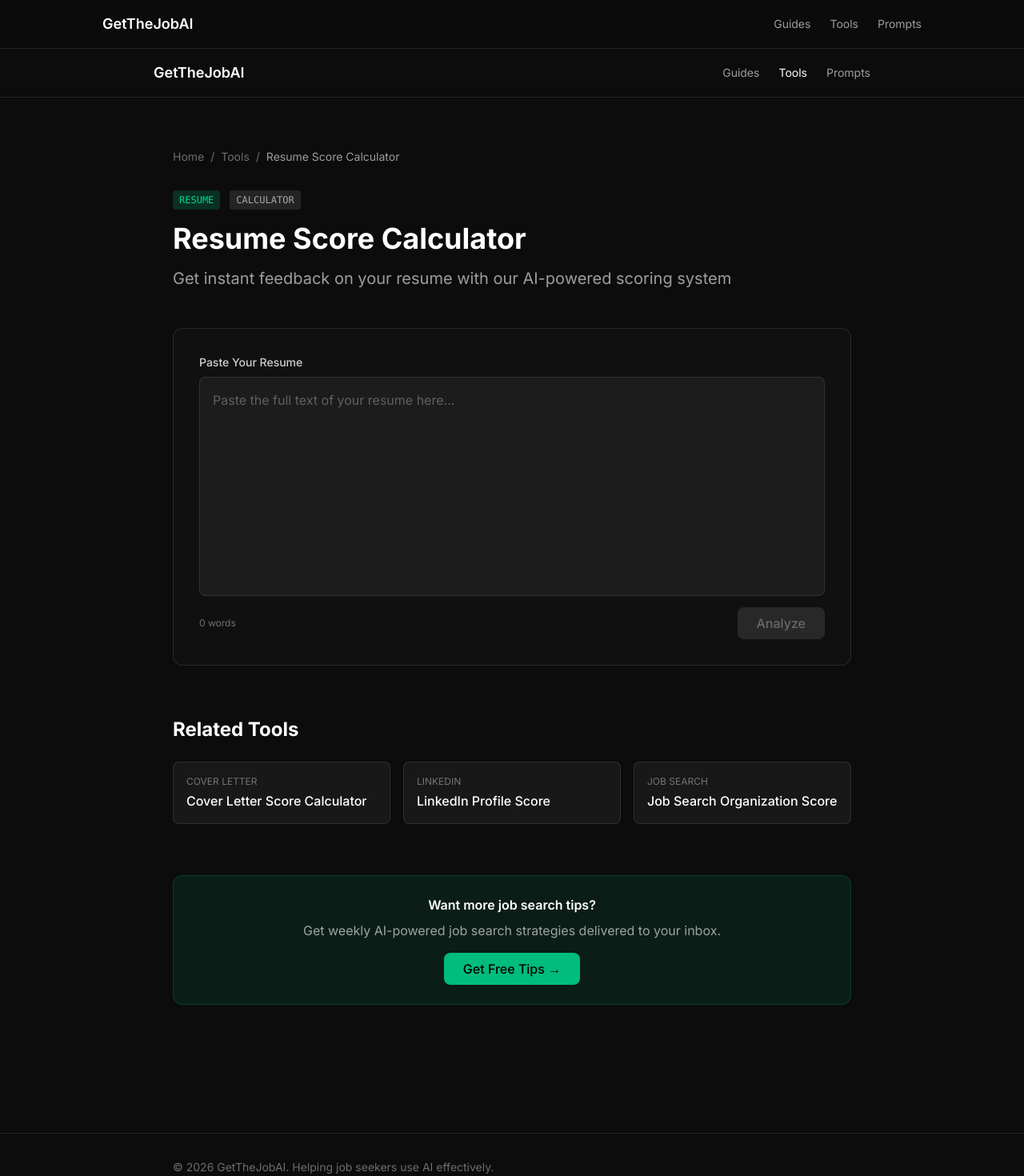
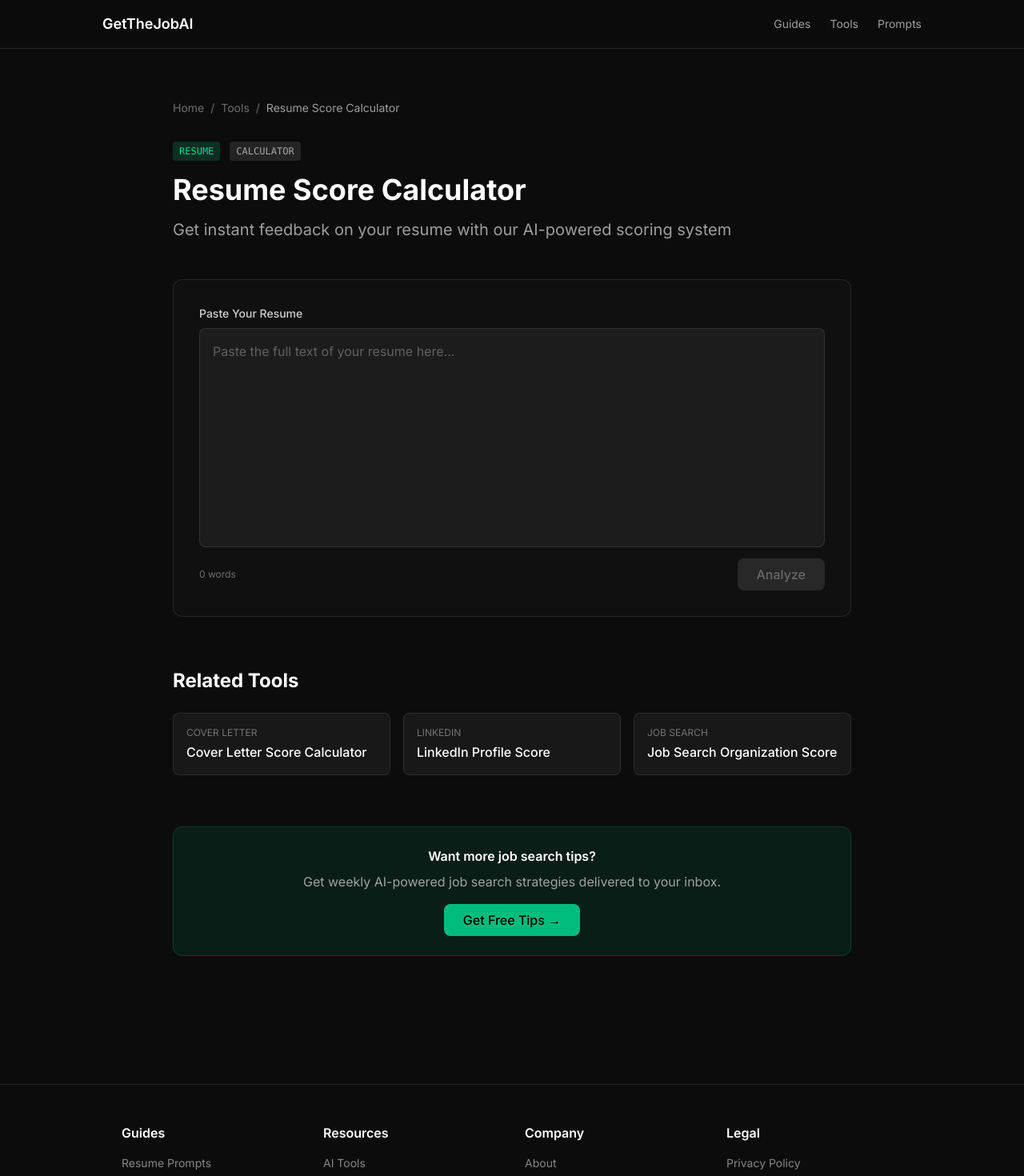
Before and after one commit to kaigritun/getthejobai, a Next.js app: page /tools/resume-score-calculator in a window 1280 px wide. Shown: the top 1470 px of the page at 80% size. Built offline with nearby package versions, Linux system fonts and the light colour scheme.

Commit message:
Fix: Remove duplicate nav/footer from pages

```diff
--- a/app/blog/page.tsx
+++ b/app/blog/page.tsx
@@ -41,21 +41,7 @@ const posts = [
 
 export default function BlogPage() {
   return (
-    <div className="min-h-screen bg-[#0c0c0c] text-white">
-      <nav className="border-b border-white/10 px-6 py-4">
-        <div className="max-w-5xl mx-auto flex justify-between items-center">
-          <Link href="/" className="font-semibold text-lg hover:text-emerald-400 transition-colors">
-            GetTheJobAI
-          </Link>
-          <div className="flex gap-6 text-sm text-white/60">
-            <Link href="/guides" className="hover:text-white transition-colors">Guides</Link>
-            <Link href="/tools" className="hover:text-white transition-colors">Tools</Link>
-            <Link href="/prompts" className="hover:text-white transition-colors">Prompts</Link>
-            <Link href="/blog" className="text-white">Blog</Link>
-          </div>
-        </div>
-      </nav>
-
+    <>
       <main className="max-w-5xl mx-auto px-6 py-20">
         <div className="max-w-2xl mb-16">
           <p className="text-emerald-400 font-mono text-sm mb-4 uppercase tracking-wider">
@@ -94,14 +80,6 @@ export default function BlogPage() {
           </Link>
         </div>
       </main>
-
-      <footer className="border-t border-white/10 mt-24">
-        <div className="max-w-5xl mx-auto px-6 py-8">
-          <p className="text-sm text-white/40">
-            © 2026 GetTheJobAI. Helping job seekers use AI effectively.
-          </p>
-        </div>
-      </footer>
-    </div>
+    </>
   )
 }
--- a/app/guides/page.tsx
+++ b/app/guides/page.tsx
@@ -249,20 +249,7 @@ const guides = [
 
 export default function GuidesPage() {
   return (
-    <div className="min-h-screen bg-[#0c0c0c] text-white">
-      <nav className="border-b border-white/10 px-6 py-4">
-        <div className="max-w-5xl mx-auto flex justify-between items-center">
-          <Link href="/" className="font-semibold text-lg hover:text-emerald-400 transition-colors">
-            GetTheJobAI
-          </Link>
-          <div className="flex gap-6 text-sm text-white/60">
-            <Link href="/guides" className="text-white">Guides</Link>
-            <Link href="/tools" className="hover:text-white transition-colors">Tools</Link>
-            <Link href="/prompts" className="hover:text-white transition-colors">Prompts</Link>
-          </div>
-        </div>
-      </nav>
-
+    <>
       <main className="max-w-5xl mx-auto px-6 py-20">
         <div className="max-w-2xl mb-16">
           <p className="text-emerald-400 font-mono text-sm mb-4 uppercase tracking-wider">
@@ -311,14 +298,6 @@ export default function GuidesPage() {
           ))}
         </div>
       </main>
-
-      <footer className="border-t border-white/10 mt-24">
-        <div className="max-w-5xl mx-auto px-6 py-8">
-          <p className="text-sm text-white/40">
-            © 2025 GetTheJobAI. Helping job seekers use AI effectively.
-          </p>
-        </div>
-      </footer>
-    </div>
+    </>
   )
 }
--- a/app/products/[slug]/ProductClient.tsx
+++ b/app/products/[slug]/ProductClient.tsx
@@ -27,7 +27,7 @@ export default function ProductClient({ product }: { product: Product }) {
   const formatPrice = (cents: number) => `$${(cents / 100).toFixed(0)}`
 
   return (
-    <div className="min-h-screen bg-black text-white">
+    <>
       {/* Header */}
       <header className="border-b border-zinc-800">
         <div className="max-w-6xl mx-auto px-4 py-4 flex items-center justify-between">
@@ -123,11 +123,6 @@ export default function ProductClient({ product }: { product: Product }) {
       </main>
 
       {/* Footer */}
-      <footer className="border-t border-zinc-800 py-8 mt-16">
-        <div className="max-w-6xl mx-auto px-4 text-center text-sm text-zinc-500">
-          © 2026 GetTheJobAI. All rights reserved.
-        </div>
-      </footer>
-    </div>
+    </>
   )
 }
--- a/app/products/page.tsx
+++ b/app/products/page.tsx
@@ -36,7 +36,7 @@ export default function ProductsPage() {
   const cheatSheets = products.filter(p => p.category === 'cheat-sheet')
 
   return (
-    <div className="min-h-screen bg-black text-white">
+    <>
       {/* Header */}
       <header className="border-b border-zinc-800">
         <div className="max-w-6xl mx-auto px-4 py-4 flex items-center justify-between">
@@ -88,11 +88,6 @@ export default function ProductsPage() {
       </main>
 
       {/* Footer */}
-      <footer className="border-t border-zinc-800 py-8 mt-16">
-        <div className="max-w-6xl mx-auto px-4 text-center text-sm text-zinc-500">
-          © 2026 GetTheJobAI. All rights reserved.
-        </div>
-      </footer>
-    </div>
+    </>
   )
 }
--- a/app/prompts/page.tsx
+++ b/app/prompts/page.tsx
@@ -144,20 +144,7 @@ Keep it under 150 words. Make it easy to say yes.`,
 
 export default function PromptsPage() {
   return (
-    <div className="min-h-screen bg-[#0c0c0c] text-white">
-      <nav className="border-b border-white/10 px-6 py-4">
-        <div className="max-w-5xl mx-auto flex justify-between items-center">
-          <Link href="/" className="font-semibold text-lg hover:text-emerald-400 transition-colors">
-            GetTheJobAI
-          </Link>
-          <div className="flex gap-6 text-sm text-white/60">
-            <Link href="/guides" className="hover:text-white transition-colors">Guides</Link>
-            <Link href="/tools" className="hover:text-white transition-colors">Tools</Link>
-            <Link href="/prompts" className="text-white">Prompts</Link>
-          </div>
-        </div>
-      </nav>
-
+    <>
       <main className="max-w-5xl mx-auto px-6 py-20">
         <div className="max-w-2xl mb-16">
           <p className="text-emerald-400 font-mono text-sm mb-4 uppercase tracking-wider">
@@ -221,14 +208,6 @@ export default function PromptsPage() {
           </Link>
         </section>
       </main>
-
-      <footer className="border-t border-white/10 mt-24">
-        <div className="max-w-5xl mx-auto px-6 py-8">
-          <p className="text-sm text-white/40">
-            © 2025 GetTheJobAI. Helping job seekers use AI effectively.
-          </p>
-        </div>
-      </footer>
-    </div>
+    </>
   )
 }
--- a/app/thank-you/page.tsx
+++ b/app/thank-you/page.tsx
@@ -7,13 +7,7 @@ export const metadata = {
 
 export default function ThankYou() {
   return (
-    <div className="min-h-screen bg-[#0c0c0c] text-white">
-      <nav className="border-b border-white/10 px-6 py-4">
-        <div className="max-w-5xl mx-auto flex justify-between items-center">
-          <Link href="/" className="font-semibold text-lg">GetTheJobAI</Link>
-        </div>
-      </nav>
-
+    <>
       <main className="max-w-2xl mx-auto px-6 py-20 text-center">
         <div className="mb-8">
           <span className="text-6xl">🎉</span>
@@ -67,14 +61,6 @@ export default function ThankYou() {
           </Link>
         </div>
       </main>
-
-      <footer className="border-t border-white/10 mt-24">
-        <div className="max-w-5xl mx-auto px-6 py-8">
-          <p className="text-sm text-white/40">
-            © 2025 GetTheJobAI. Questions? Email kai@kaigritun.com
-          </p>
-        </div>
-      </footer>
-    </div>
+    </>
   )
 }
--- a/app/tools/[slug]/page.tsx
+++ b/app/tools/[slug]/page.tsx
@@ -47,22 +47,8 @@ export default async function ToolPage({ params }: Props) {
     .slice(0, 3)
 
   return (
-    <div className="min-h-screen bg-[#0c0c0c] text-white">
-      {/* Nav */}
-      <nav className="border-b border-white/10 px-6 py-4">
-        <div className="max-w-4xl mx-auto flex justify-between items-center">
-          <Link href="/" className="font-semibold text-lg hover:text-emerald-400 transition-colors">
-            GetTheJobAI
-          </Link>
-          <div className="flex gap-6 text-sm text-white/60">
-            <Link href="/guides" className="hover:text-white transition-colors">Guides</Link>
-            <Link href="/tools" className="text-white">Tools</Link>
-            <Link href="/prompts" className="hover:text-white transition-colors">Prompts</Link>
-          </div>
-        </div>
-      </nav>
-
-      <main className="max-w-4xl mx-auto px-6 py-16">
+    <>
+<main className="max-w-4xl mx-auto px-6 py-16">
         {/* Breadcrumbs */}
         <div className="flex items-center gap-2 text-sm text-white/40 mb-8">
           <Link href="/" className="hover:text-white/60">Home</Link>
@@ -126,13 +112,6 @@ export default async function ToolPage({ params }: Props) {
       </main>
 
       {/* Footer */}
-      <footer className="border-t border-white/10 mt-24">
-        <div className="max-w-4xl mx-auto px-6 py-8">
-          <p className="text-sm text-white/40">
-            © 2026 GetTheJobAI. Helping job seekers use AI effectively.
-          </p>
-        </div>
-      </footer>
-    </div>
+    </>
   )
 }
--- a/app/tools/page.tsx
+++ b/app/tools/page.tsx
@@ -209,20 +209,7 @@ export default function ToolsPage() {
     : Object.entries(tools).filter(([cat]) => cat === activeCategory)
 
   return (
-    <div className="min-h-screen bg-[#0c0c0c] text-white">
-      <nav className="border-b border-white/10 px-6 py-4">
-        <div className="max-w-6xl mx-auto flex justify-between items-center">
-          <Link href="/" className="font-semibold text-lg hover:text-emerald-400 transition-colors">
-            GetTheJobAI
-          </Link>
-          <div className="flex gap-6 text-sm text-white/60">
-            <Link href="/guides" className="hover:text-white transition-colors">Guides</Link>
-            <Link href="/tools" className="text-white">Tools</Link>
-            <Link href="/prompts" className="hover:text-white transition-colors">Prompts</Link>
-          </div>
-        </div>
-      </nav>
-
+    <>
       <main className="max-w-6xl mx-auto px-6 py-20">
         <div className="max-w-2xl mb-16">
           <p className="text-emerald-400 font-mono text-sm mb-4 uppercase tracking-wider">
@@ -493,14 +480,6 @@ export default function ToolsPage() {
           </p>
         </section>
       </main>
-
-      <footer className="border-t border-white/10 mt-24">
-        <div className="max-w-6xl mx-auto px-6 py-8">
-          <p className="text-sm text-white/40">
-            © 2026 GetTheJobAI. Helping job seekers use AI effectively.
-          </p>
-        </div>
-      </footer>
-    </div>
+    </>
   )
 }
```
